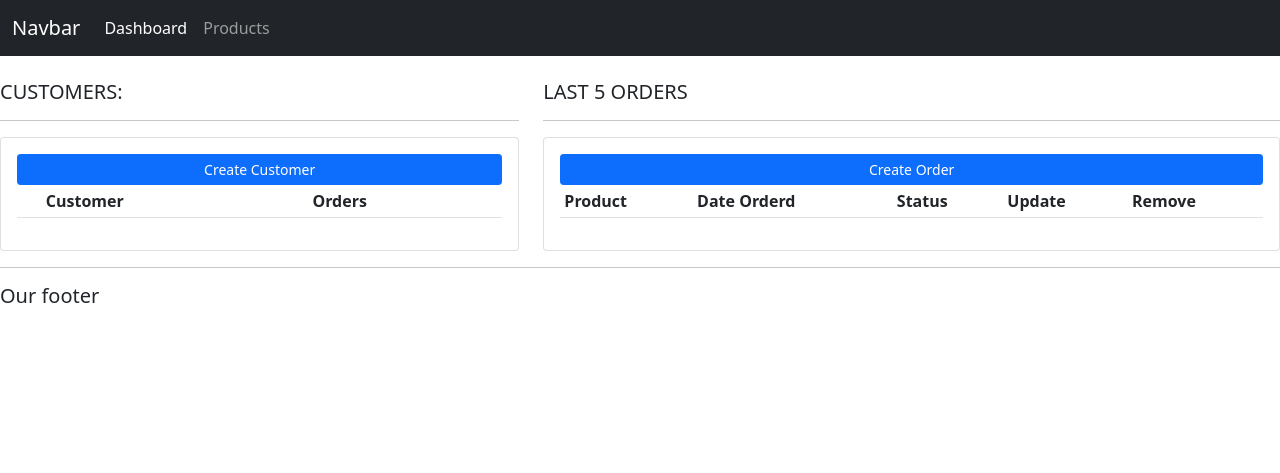
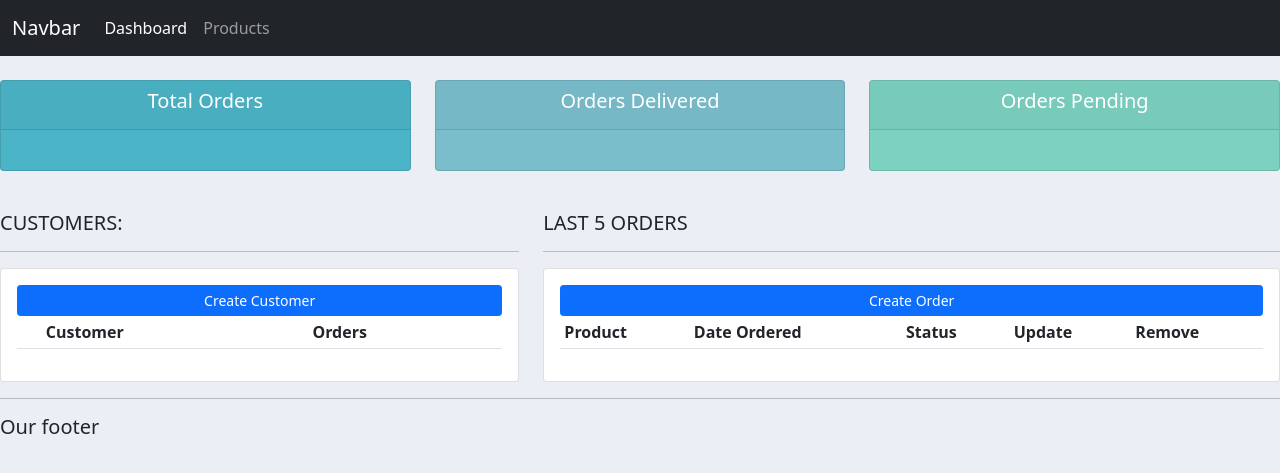
Before and after one commit to sonmezmusa/dnnsIvyCrshCrsTtrl, a Django app: page / in a window 1280 px wide. Shown: the top 473 px of the page. Run offline with Django 3.2, Linux system fonts and the light colour scheme; lists and menus that the app fills with data are empty.

Commit message:
base.html değiştirildi
'templates/accounts/' klasöründe, 'base.html'
dosyasında, geçici 'style' kodları eklendi.

```diff
--- a/templates/accounts/base.html
+++ b/templates/accounts/base.html
@@ -5,6 +5,29 @@
     <meta name="viewport" content="width=device-width, initial-scale=1.0">
     <title>CRM</title>
     <link href="https://cdn.jsdelivr.net/npm/bootstrap@5.0.0-beta1/dist/css/bootstrap.min.css" rel="stylesheet" integrity="sha384-giJF6kkoqNQ00vy+HMDP7azOuL0xtbfIcaT9wjKHr8RbDVddVHyTfAAsrekwKmP1" crossorigin="anonymous">
+
+    <style>
+        #logo{
+		}
+
+		body{
+			background-color: #ebeff5;
+		}
+
+
+		#total-orders{
+			background-color: #4cb4c7;
+		}
+
+
+		#orders-delivered{
+			background-color: #7abecc;
+		}
+
+		#orders-pending{
+			background-color: #7CD1C0;
+		}
+    </style>
 </head>
 <body>
     {% include 'accounts/navbar.html' %}
--- a/templates/accounts/dashboard.html
+++ b/templates/accounts/dashboard.html
@@ -1,6 +1,7 @@
 {% extends 'accounts/base.html' %}
 
 {% block content %}
+{% include 'accounts/status.html' %}
 
 <br>
 
@@ -29,7 +30,7 @@
 			<table class="table table-sm">
 				<tr>
 					<th>Product</th>
-					<th>Date Orderd</th>
+					<th>Date Ordered</th>
 					<th>Status</th>
 					<th>Update</th>
 					<th>Remove</th>
```
